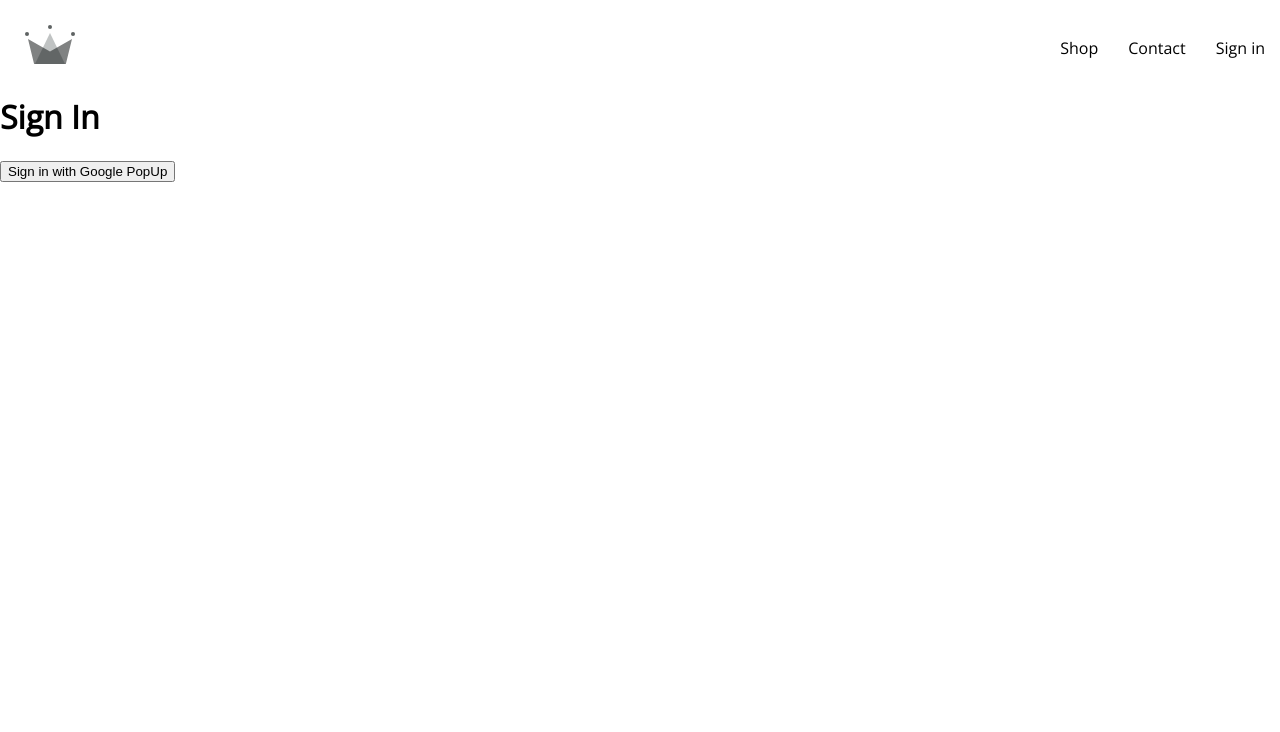
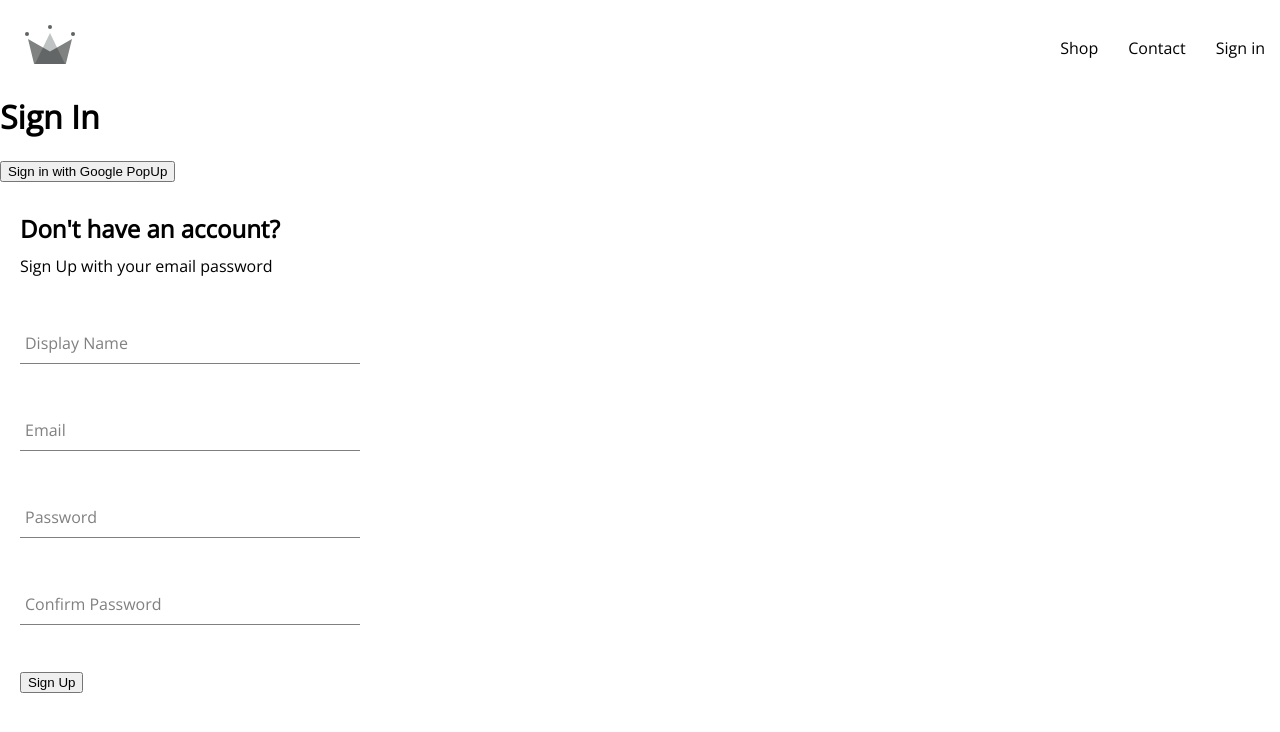
Before and after one commit to baroudu1/clothes-app, a React (Create React App) app: page /#/sign-in in a window 1280 px wide. Shown: the top 732 px of the page. Built offline with nearby package versions, Linux system fonts and the light colour scheme.

Commit message:
sign-up-page with ill its functions :)

```diff
--- /dev/null
+++ b/src/components/form-input/form-input.component.jsx
@@ -0,0 +1,38 @@
+import "./form-input.style.scss";
+
+const FormInput = ({
+  label,
+  name,
+  type,
+  value,
+  onChange,
+  required,
+  error,
+  ...otherProps
+}) => {
+  return (
+    <div className="group">
+      <input
+        className="form-input"
+        id={name}
+        name={name}
+        type={type}
+        value={value}
+        onChange={onChange}
+        required={required}
+        {...otherProps}
+      />
+      {label && (
+        <label
+          htmlFor={name}
+          className={`${value.length ? "shrink" : ""} form-input-label`}
+        >
+          {label}
+        </label>
+      )}
+
+      {error && <div className="error">{error}</div>}
+    </div>
+  );
+};
+export default FormInput;
--- /dev/null
+++ b/src/components/form-input/form-input.style.scss
@@ -0,0 +1,54 @@
+$sub-color: grey;
+$main-color: black;
+
+@mixin shrinkLabel {
+  top: -14px;
+  font-size: 12px;
+  color: $main-color;
+}
+
+.group {
+  position: relative;
+  margin: 45px 0;
+
+  .form-input {
+    background: none;
+    background-color: white;
+    color: $sub-color;
+    font-size: 18px;
+    padding: 10px 10px 10px 5px;
+    display: block;
+    width: 100%;
+    border: none;
+    border-radius: 0;
+    border-bottom: 1px solid $sub-color;
+    margin: 25px 0;
+
+    &:focus {
+      outline: none;
+    }
+
+    &:focus ~ .form-input-label {
+      @include shrinkLabel();
+    }
+  }
+
+  input[type='password'] {
+    letter-spacing: 0.3em;
+  }
+
+  .form-input-label {
+    color: $sub-color;
+    font-size: 16px;
+    font-weight: normal;
+    position: absolute;
+    pointer-events: none;
+    left: 5px;
+    top: 10px;
+    transition: 300ms ease all;
+
+    &.shrink {
+      @include shrinkLabel();
+    }
+  }
+}
--- /dev/null
+++ b/src/components/sign-up-form/sign-up-form.component.jsx
@@ -0,0 +1,109 @@
+import './sign-up-form.style.scss';
+
+import React, { useState } from "react";
+
+import {
+  createAuthUserWithEmailAndPassword,
+  createUserDocumentFromAuth,
+} from "../../utils/firebase/firebase.utils";
+
+const FormInput = React.lazy(() =>
+  import("../../components/form-input/form-input.component")
+);
+
+const defaultFormFields = {
+  displayName: "",
+  email: "",
+  password: "",
+  confirmPassword: "",
+};
+
+const SignUpForm = () => {
+  const [formFields, setFormFields] = useState(defaultFormFields);
+  const { displayName, email, password, confirmPassword } = formFields;
+
+  const restformFields = () => {
+    setFormFields(defaultFormFields);
+  };
+  //   console.log(formFields);
+
+  const handleChange = (e) => {
+    const { name, value } = e.target;
+    setFormFields({ ...formFields, [name]: value });
+  };
+  const handleSubmit = async (e) => {
+    e.preventDefault();
+    // console.log(formFields);
+    if (password !== confirmPassword) {
+      alert("Passwords don't match");
+      return;
+    }
+    try {
+      const { user } = await createAuthUserWithEmailAndPassword(
+        email,
+        password
+      );
+      //   console.log(user);
+
+      const userDocRef = await createUserDocumentFromAuth(user, {
+        displayName,
+      });
+      //   console.log(userDocRef);
+      restformFields();
+      alert("User created successfully");
+    } catch (error) {
+      let errorMsg = error.message
+        .split(":")[1]
+        .replace("auth/", "")
+        .replaceAll("-", " ");
+      alert(errorMsg);
+    }
+  };
+
+  return (
+    <div className="sign-up-container">
+      <h2>Don't have an account?</h2>
+      <span>Sign Up with your email password</span>
+      <form onSubmit={handleSubmit}>
+        <FormInput
+          label="Display Name"
+          type="text"
+          id="displayName"
+          name="displayName"
+          onChange={handleChange}
+          value={displayName}
+          required={true}
+        />
+        <FormInput
+          label="Email"
+          type="email"
+          id="email"
+          name="email"
+          onChange={handleChange}
+          value={email}
+          required={true}
+        />
+        <FormInput
+          label="Password"
+          type="password"
+          id="password"
+          name="password"
+          onChange={handleChange}
+          value={password}
+          required={true}
+        />
+        <FormInput
+          label="Confirm Password"
+          type="password"
+          id="confirmPassword"
+          name="confirmPassword"
+          onChange={handleChange}
+          value={confirmPassword}
+          required={true}
+        />
+        <button type="submit">Sign Up</button>
+      </form>
+    </div>
+  );
+};
+export default SignUpForm;
--- /dev/null
+++ b/src/components/sign-up-form/sign-up-form.style.scss
@@ -0,0 +1,9 @@
+.sign-up-container{
+    display: flex;
+    flex-direction: column;
+    width: 380px;
+    padding: 20px;
+    h2 {
+        margin: 10px 0;
+    }
+}
--- a/src/routes/sign-in/sign-in.component.jsx
+++ b/src/routes/sign-in/sign-in.component.jsx
@@ -1,19 +1,52 @@
-import { signInWithGooglePopup, signInWithGoogleRedirect , createUserDocumentFromAuth } from '../../utils/firebase/firebase.utils'
+import React from "react";
+// import { useEffect } from "react";
+// import { getRedirectResult } from "firebase/auth";
+
+import {
+  // auth,
+  signInWithGooglePopup,
+  // signInWithGoogleRedirect,
+  createUserDocumentFromAuth,
+} from "../../utils/firebase/firebase.utils";
+
+const SignUpForm = React.lazy(() =>
+  import("../../components/sign-up-form/sign-up-form.component")
+);
 
 const SignIn = () => {
+  // useEffect(() => {
+  //   async function fetchData() {
+  //     // You can await here
+  //     const response = await getRedirectResult(auth);
+  //     //   console.log(response);
+  //     if (response) {
+  //       if (response.user) {
+  //         const userDocRef = await createUserDocumentFromAuth(response.user);
+  //         console.log(userDocRef);
+  //       }
+  //     }
+  //     return;
+  //   }
+  //   fetchData();
+  // }, []);
   const logGoogleUser = async () => {
-        const response = await signInWithGooglePopup()
-        // console.log(response.user)
-        const userDocRef = await createUserDocumentFromAuth(response.user)
+    const { user } = await signInWithGooglePopup();
+    // console.log(user)
+    const userDocRef = await createUserDocumentFromAuth(user);
+    console.log(userDocRef);
+  };
+  // const logGoogleRedirectUser = async () => {
+  //   const { user } = await signInWithGoogleRedirect();
+  //   console.log(user);
 
-        console.log(userDocRef)
-
-    }
+  // };
   return (
     <div>
       <h1>Sign In</h1>
       <button onClick={logGoogleUser}>Sign in with Google PopUp</button>
+      {/* <button onClick={signInWithGoogleRedirect}>Sign in with Google Redirect</button> */}
+      <SignUpForm />
     </div>
   );
-}
+};
 export default SignIn;
--- a/src/utils/firebase/firebase.utils.js
+++ b/src/utils/firebase/firebase.utils.js
@@ -1,6 +1,12 @@
-import { initializeApp } from 'firebase/app';
-import { getAuth, signInWithRedirect, signInWithPopup, GoogleAuthProvider } from 'firebase/auth';
-import { getFirestore, doc , getDoc , setDoc } from 'firebase/firestore';
+import { initializeApp } from "firebase/app";
+import {
+  getAuth,
+  signInWithRedirect,
+  signInWithPopup,
+  GoogleAuthProvider,
+  createUserWithEmailAndPassword,
+} from "firebase/auth";
+import { getFirestore, doc, getDoc, setDoc } from "firebase/firestore";
 
 // Your web app's Firebase configuration
 const firebaseConfig = {
@@ -9,7 +15,7 @@
   projectId: "clothes-app-db",
   storageBucket: "clothes-app-db.appspot.com",
   messagingSenderId: "874462017343",
-    appId: "1:874462017343:web:1d991baf49ae667283058a"
+  appId: "1:874462017343:web:1d991baf49ae667283058a",
 };
 
 // Initialize Firebase
@@ -18,39 +24,47 @@
 const provider = new GoogleAuthProvider();
 
 provider.setCustomParameters({
-    prompt: 'select_account'
+  prompt: "select_account",
 });
 
 export const auth = getAuth();
-export const signInWithGooglePopup = () => signInWithPopup(auth,provider);
-export const signInWithGoogleRedirect = () => signInWithRedirect(auth,provider);
+export const signInWithGooglePopup = () => signInWithPopup(auth, provider);
+export const signInWithGoogleRedirect = () =>
+  signInWithRedirect(auth, provider);
 
 const db = getFirestore();
 
-export const createUserDocumentFromAuth = async (userAuth) => {
+export const createUserDocumentFromAuth = async (
+  userAuth,
+  additionalInformation = {}
+) => {
   if (!userAuth) return;
 
-    const userDocRef = doc(db,'users',userAuth.uid);
-
+  const userDocRef = doc(db, "users", userAuth.uid);
 
   const userDocSnapshot = await getDoc(userDocRef);
   // console.log(userDocSnapshot.exists());
 
   if (!userDocSnapshot.exists()) {
-        const { displayName, email , photoURL} = userAuth;
+    const { displayName, email, photoURL } = userAuth;
     const createdAt = new Date();
     // console.log(displayName, email, createdAt);
     try {
-            await setDoc(userDocRef,{
+      await setDoc(userDocRef, {
         displayName,
         email,
         photoURL,
-                createdAt
+        createdAt,
+        ...additionalInformation,
       });
     } catch (error) {
-            console.error('Error creating the user', error.message);
+      console.error("Error creating the user", error.message);
     }
   }
   return userDocRef;
+};
 
-}
+export const createAuthUserWithEmailAndPassword = async (email, password) => {
+  if (!email || !password) return;
+  return await createUserWithEmailAndPassword(auth, email, password);
+};
```
Also changed, not shown: src/App.js (+12 -13 lines). Lines whose indentation alone changed are shown as unchanged.
